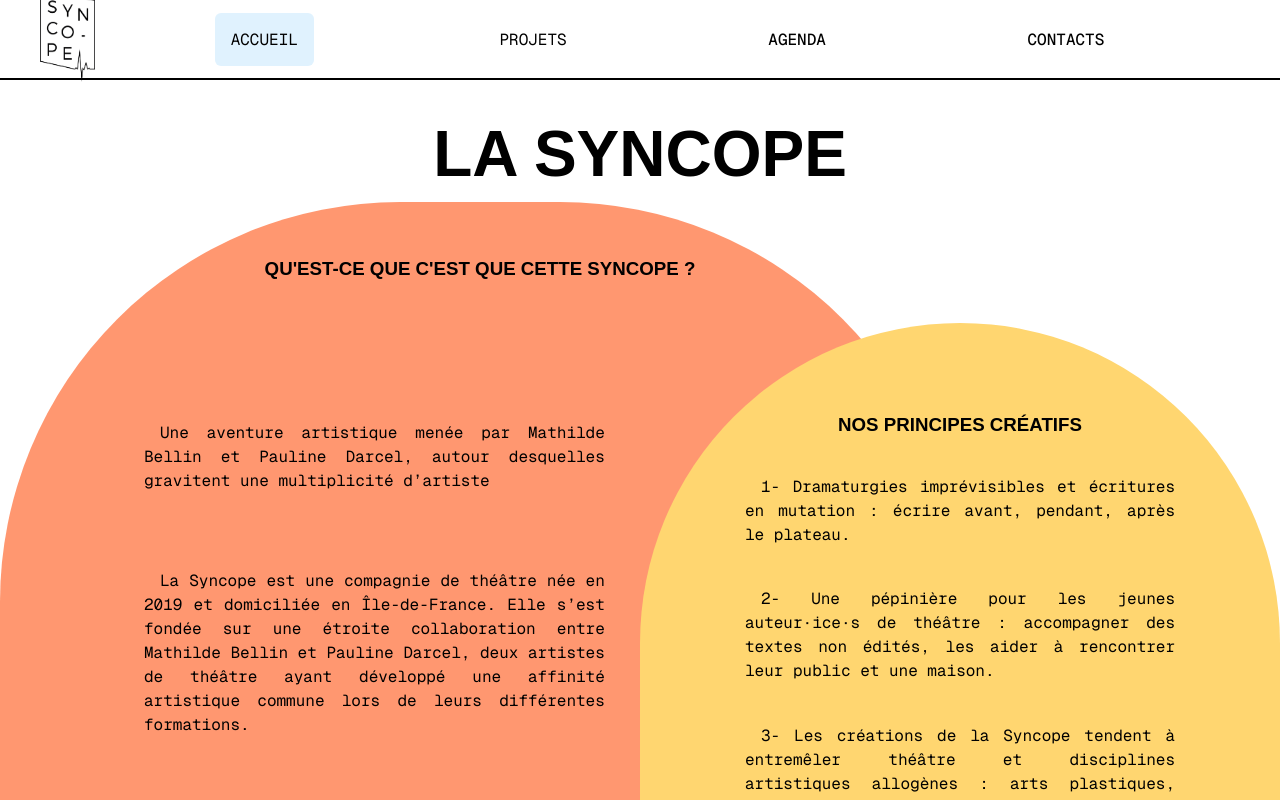
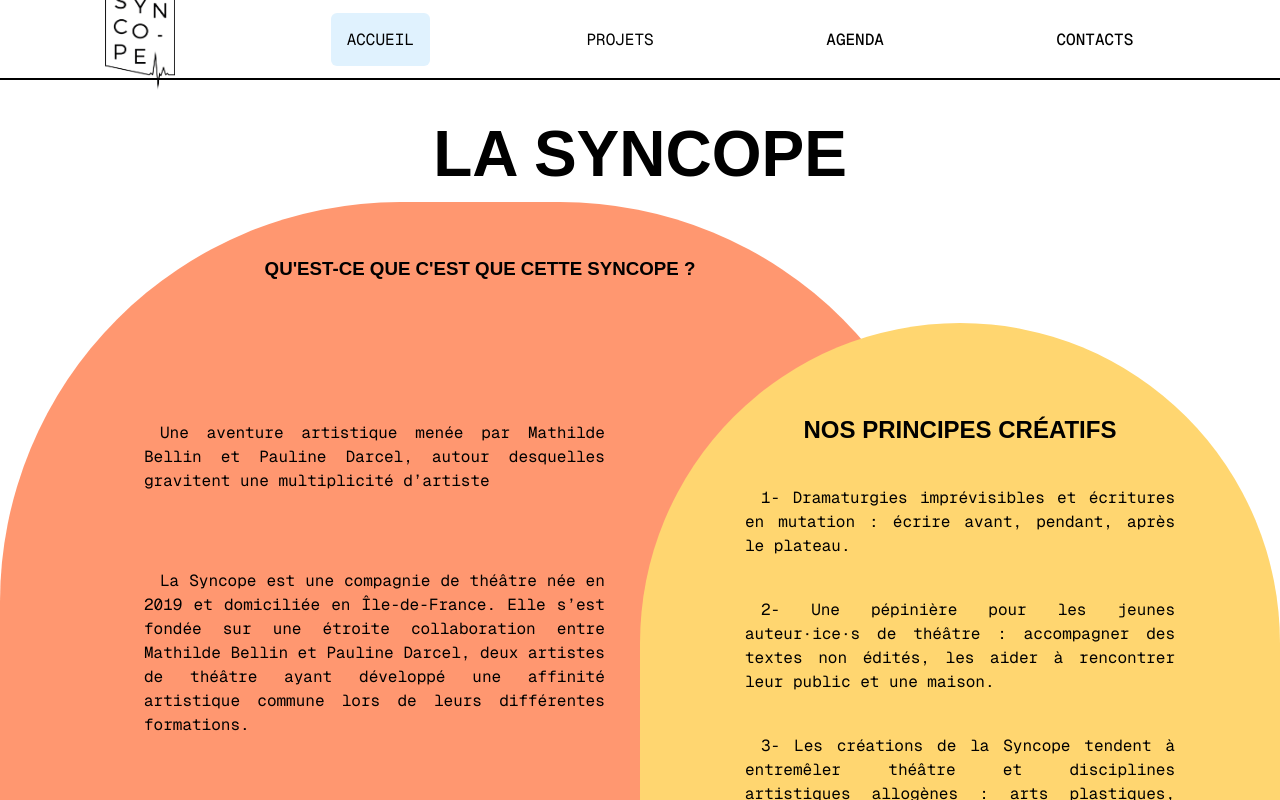
Before and after one commit to Louissnsn/LaSyncopeV2, a Next.js app: page / in a window 1280 px wide. Shown: the top 800 px of the page. Built offline with nearby package versions, Linux system fonts and the light colour scheme; a web font is replaced by a local one.

Commit message:
header style

```diff
--- a/app/components/Collaborateurices.js
+++ b/app/components/Collaborateurices.js
@@ -3,7 +3,7 @@ import styles from "@/styles/Collaborateurices.module.css";
 export default function Collaborateurices() {
   return (
     <div className={styles.parent}>
-      <h3 className={styles.titre}>COLLABORATEUR.ICE.S</h3>
+      <h2 className={styles.titre}>COLLABORATEUR.ICE.S</h2>
       <div className={styles.leftContainer}>
         <p className={styles.text}>
           Mona <span className={styles.noms}>ABOUSAÏD</span> comédienne
--- a/app/components/CquoiLaSyncope.js
+++ b/app/components/CquoiLaSyncope.js
@@ -34,7 +34,7 @@ export default function Cquoi() {
         </div>
       </div>
       <div className={styles.rightContainer}>
-        <h3 className={styles.sousTitre2}>NOS PRINCIPES CRÉATIFS</h3>
+        <h2 className={styles.sousTitre2}>NOS PRINCIPES CRÉATIFS</h2>
 
         <div className={styles.textRight}>
           <p className={styles.textDescriptionRight}>
--- a/app/components/Header.js
+++ b/app/components/Header.js
@@ -82,8 +82,9 @@ export default function Header() {
           <Image
             src={logoSyncope}
             alt="logo de la syncope collectif"
-            width={55}
-            height={90}
+            style={{ objectFit: "contain" }}
+            width={200}
+            height={190 / (16 / 9)}
           />
         </Link>
         {/* <button className={styles.menuButton} onClick={toggleMenu}>
```
